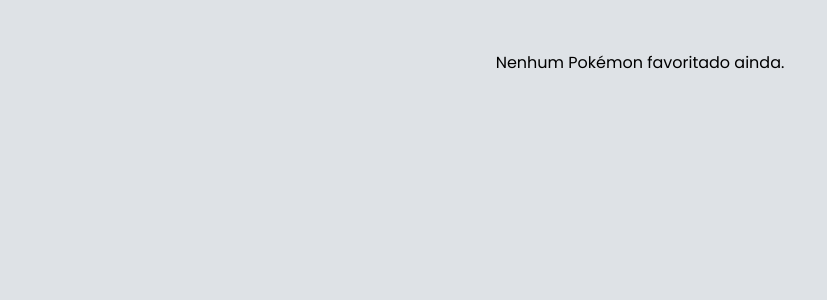
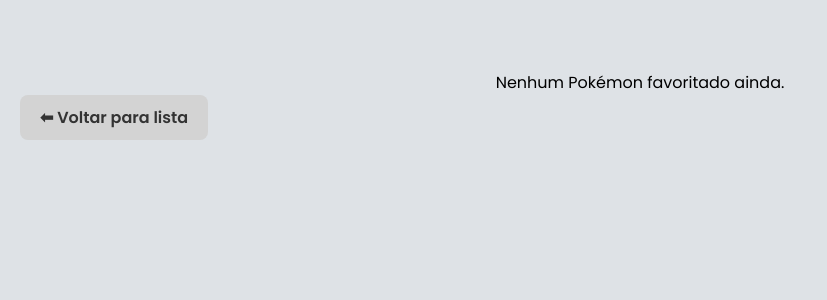
Before and after one commit to AndersonLuiz139/wsFrontend-Fabrica25.2, a Next.js app: page /favoritos in a window 1280 px wide. Shown: the top 300 px of the page, without its empty margins (0-827 px from the left). Built offline with nearby package versions, Linux system fonts and the light colour scheme.

Commit message:
Refactor: migrate to Next 13 and UI updates

```diff
--- a/src/app/components/Footer/index.tsx
+++ b/src/app/components/Footer/index.tsx
@@ -2,7 +2,7 @@
 
 export default function Footer() {
   return (
-    <footer style={{ textAlign: "center", padding: "1rem", marginTop: "2rem", background: "#f5f5f5" }}>
+    <footer>
       <p>©2025 Anderson Luiz. Todos os direitos reservados.</p>
     </footer>
   );
--- a/src/app/components/Footer/style.css
+++ b/src/app/components/Footer/style.css
@@ -1,5 +1,5 @@
 footer {
-  text-align: "center";
+  text-align: center;
   padding: 1rem;
   margin-top: 2rem;
   background-color: var(--grey);
--- a/src/app/components/Header/index.tsx
+++ b/src/app/components/Header/index.tsx
@@ -35,9 +35,7 @@
         <button onClick={() => setViewMode("card")} className={styles.button}>
           Card
         </button>
-        <Link href="/favoritos">
-          <button className={styles.button}>⭐ Favoritos</button>
-        </Link>
+        <Link href="/favoritos" className={styles.button}>⭐ Favoritos</Link>
       </div>
     </header>
   );
--- a/src/app/detalhes/[id]/page.tsx
+++ b/src/app/detalhes/[id]/page.tsx
@@ -4,7 +4,7 @@
 import { useParams, useRouter } from "next/navigation";
 import axios from "axios";
 import styles from "./style.module.css";
-import { useFavorites } from "../../hooks/userFavorites";
+import { useFavorites } from "../../hooks/FavoriteContext"; // <== ALTERADO
 
 type PokemonDetail = {
   id: number;
--- a/src/app/favoritos/page.tsx
+++ b/src/app/favoritos/page.tsx
@@ -9,14 +9,26 @@
 
   if (favorites.length === 0) {
     return (
-      <p className={styles.emptyMessage}>
-        Nenhum Pokémon favoritado ainda.
-      </p>
+      <div className={styles.container}>
+        <p className={styles.emptyMessage}>
+          Nenhum Pokémon favoritado ainda.
+        </p>
+
+        {/* Botão para voltar para a página inicial */}
+        <Link href="/" className={styles.backBtn}>
+          ⬅ Voltar para lista
+        </Link>
+      </div>
     );
   }
 
   return (
     <div className={styles.container}>
+      {/* Botão para voltar para a página inicial */}
+      <Link href="/" className={styles.backBtn}>
+        ⬅ Voltar para lista
+      </Link>
+
       <h1>Pokémons Favoritos</h1>
       <div className={styles.grid}>
         {favorites.map((pokemon) => (
--- a/src/app/favoritos/style.module.css
+++ b/src/app/favoritos/style.module.css
@@ -37,7 +37,25 @@
   color: #fff;
   width: 100%;
   padding: 10px;
+  cursor: pointer;
 }
+
+.backBtn {
+  display: inline-block;
+  margin-bottom: 20px;
+  padding: 10px 20px;
+  background-color: var(--grey);
+  color: #333;
+  border-radius: 8px;
+  font-weight: 600;
+  text-decoration: none;
+  transition: background-color 0.3s;
+}
+
+.backBtn:hover {
+  background-color: #bbb;
+}
+
 
 @media (min-width: 700px) {
   .grid {
```
Also changed, not shown: src/app/components/PokeCard/index.tsx (+13 -7 lines).
